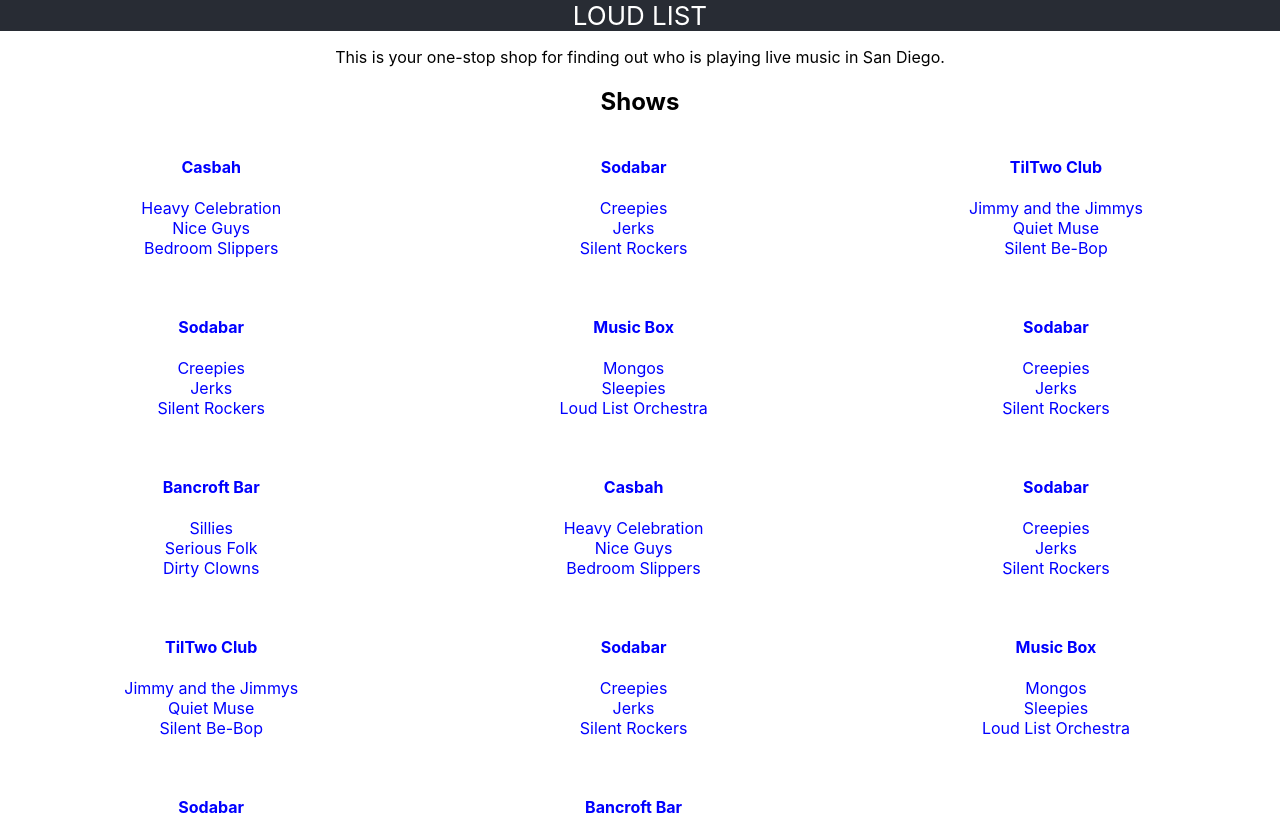
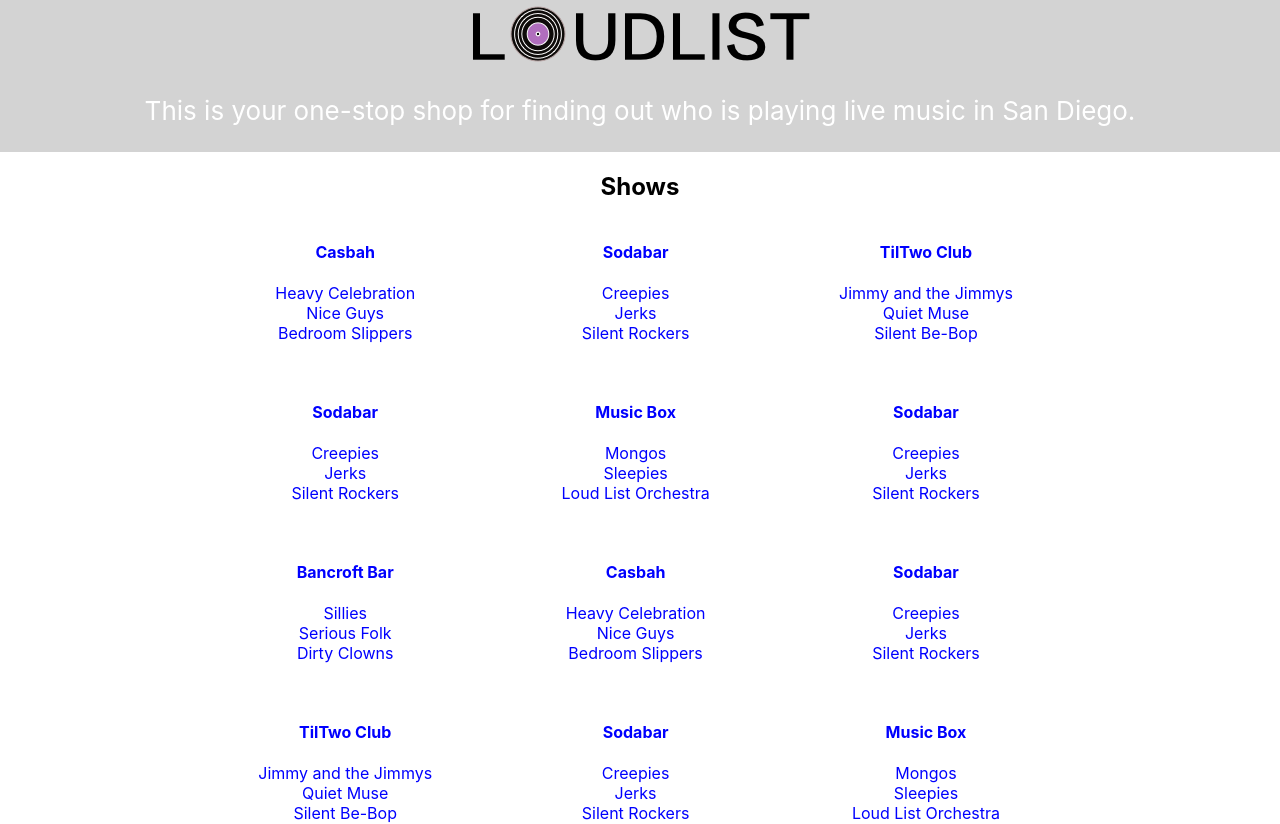
Before and after one commit to warriorpostman/loudlistus, a React (Create React App) app: page / in a window 1280 px wide. Shown: the top 824 px of the page. Built offline with nearby package versions, Linux system fonts and the light colour scheme.

Commit message:
Add router, and stub out link. Add image.

```diff
--- a/package.json
+++ b/package.json
@@ -5,6 +5,8 @@
   "dependencies": {
     "react": "^16.8.6",
     "react-dom": "^16.8.6",
+    "react-router": "^5.0.0",
+    "react-router-dom": "^5.0.0",
     "react-scripts": "2.1.8",
     "styled-components": "^4.2.0"
   },
--- a/src/App.css
+++ b/src/App.css
@@ -3,7 +3,7 @@
 }
 
 .App-header {
-  background-color: #282c34;
+  background-color: lightgray;
   display: flex;
   flex-direction: column;
   align-items: center;
@@ -12,6 +12,12 @@
   color: white;
 }
 
+main, .App-Header {
+  max-width: 55rem;
+  margin: auto;
+}
+
+
 .App-link {
   color: #61dafb;
 }
--- a/src/App.js
+++ b/src/App.js
@@ -1,21 +1,26 @@
 import React, { Component } from 'react';
+import { BrowserRouter , Route} from 'react-router-dom';
 
 import EventCard from './components/EventCard';
 
 import './App.css';
-
+import Logo from './images/loud-list-logo.png';
 
 class App extends Component {
   render() {
     return (
       <div className="App">
         <header className="App-header">
-          LOUD LIST
-        </header>
-        <main>
+          <img
+            src={Logo}
+            alt="Logo for Loud List"/>
         <p>
           This is your one-stop shop for finding out who is playing live music in San Diego.
         </p>
+        </header>
+
+        <main>
+          <BrowserRouter>
         <h2>Shows</h2>
         { shows.map(show =>
         <EventCard
@@ -29,6 +34,7 @@ class App extends Component {
           bands={show.bands}
         />)
         }
+      </BrowserRouter>
         </main>
       </div>
     );
--- a/src/components/EventCard.js
+++ b/src/components/EventCard.js
@@ -1,9 +1,11 @@
 import React from 'react'
 import styled from 'styled-components'
+import { Link } from 'react-router-dom';
 
 const Card = styled.div`
 	float: left;
 	min-height: 10rem;
+  // padding: 1rem;
   @media only screen and (min-width: 451px) {
     width: 33%;
     color: blue;
@@ -14,14 +16,21 @@ const Card = styled.div`
     width: 50%;
     min-height: 10rem;
   }
+
+  &:hover {
+    border-radius: 10px;
+    box-shadow: 1px 1px 1px 1px gray;
+  }
 `;
 
 const EventCard = ({ venueName, bands }) => {
   return (
-    <Card className="event-card">
-      <h4>{venueName}</h4>
-      { bands.map(band => <div>{band}</div>) }
-    </Card>
+    <Link to="/event/:id">
+      <Card className="event-card">
+        <h4>{venueName}</h4>
+        { bands.map(band => <div>{band}</div>) }
+      </Card>
+    </Link>
   );
 };
 
```
Also changed, not shown: src/images/loud-list-logo.png (added), 1 other file (tests, documents, lock files or other folders).
